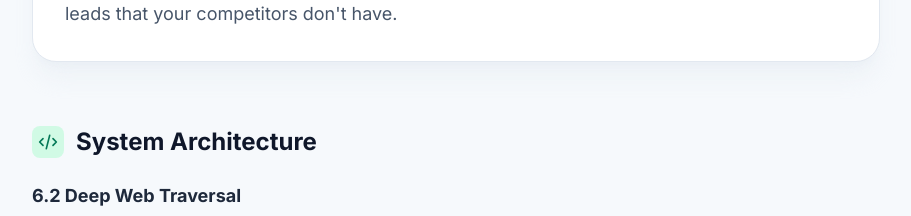
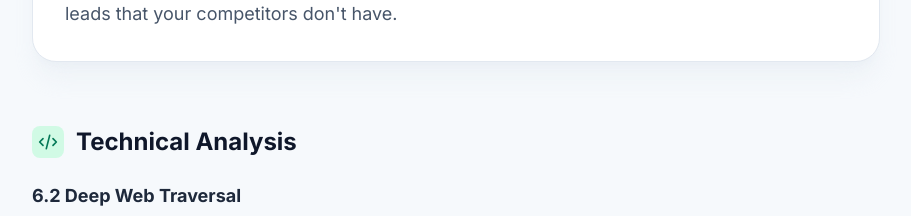
Before and after one commit to Hydrel-Tech/Hydrel, a React (Vite) app in the folder hydrel og 2/: page /NicheCommercialDataMining in a window 1280 px wide. Shown: the part 840-1056 px from the top of the page, without its empty margins (184-1095 px from the left). Built offline with nearby package versions, Linux system fonts and the light colour scheme.

Commit message:
Change header from 'System Architecture' to 'Technical Analysis'

```diff
--- a/hydrel og 2/pages/NicheCommercialDataMining.tsx
+++ b/hydrel og 2/pages/NicheCommercialDataMining.tsx
@@ -46,7 +46,7 @@ export const NicheCommercialDataMining: React.FC = () => {
                 <path strokeLinecap="round" strokeLinejoin="round" strokeWidth={2} d="M10 20l4-16m4 4l4 4-4 4M6 16l-4-4 4-4" />
               </svg>
             </span>
-            System Architecture
+            Technical Analysis
           </h2>
 
           <div className="space-y-8">
```
